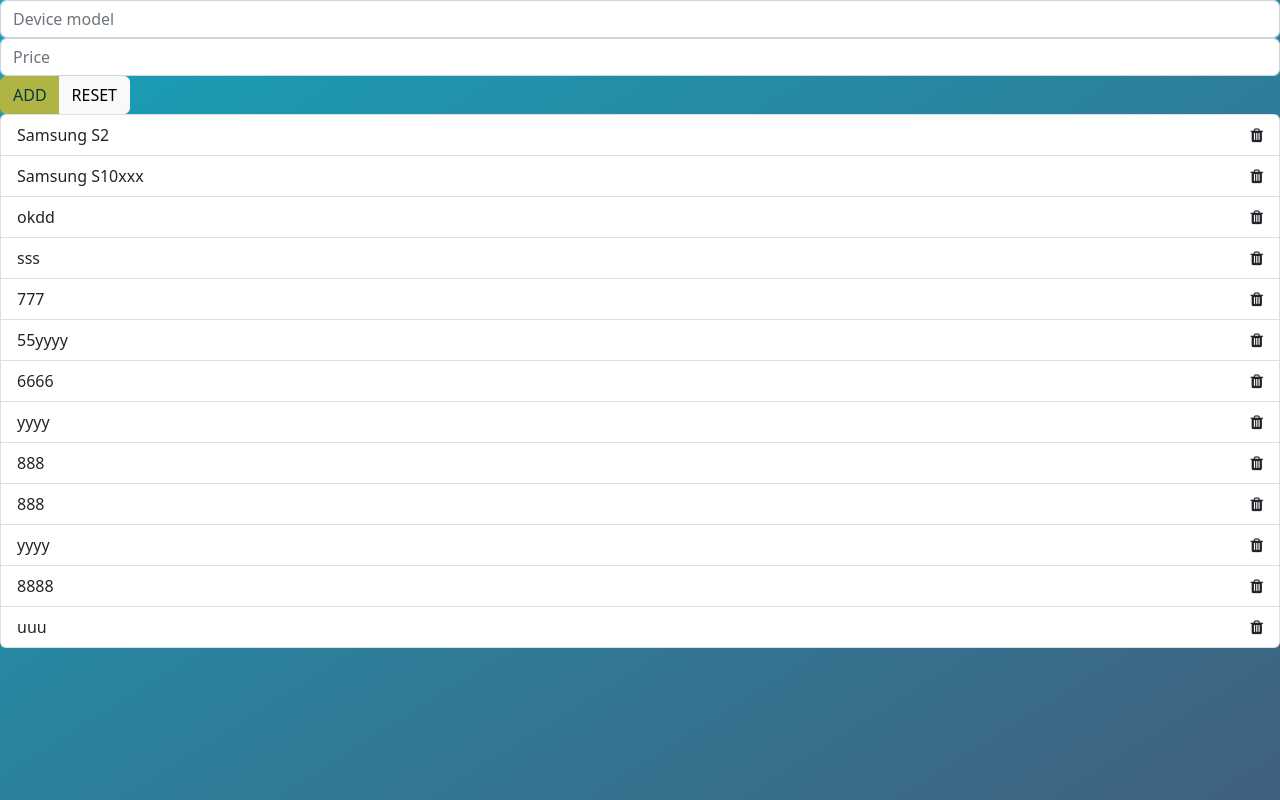
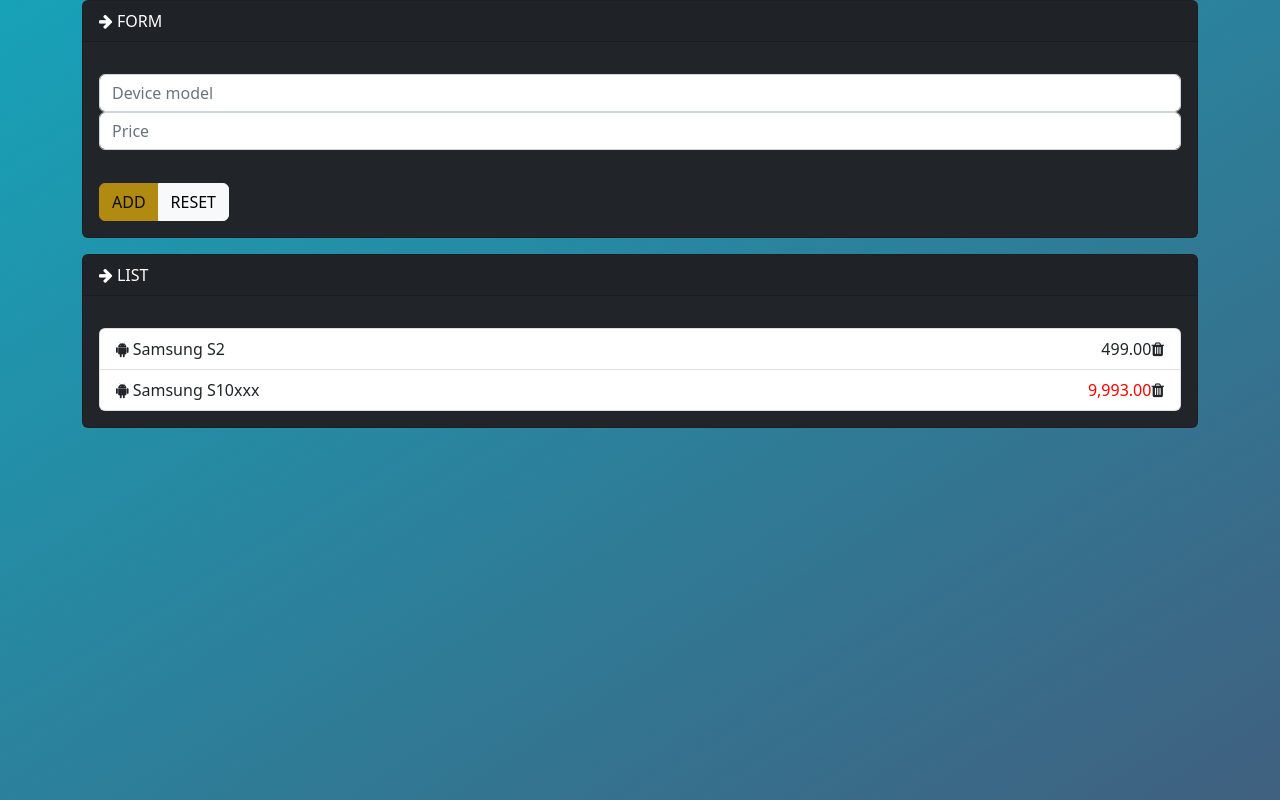
Before and after one commit to Anita-Liberatore/crud-app-catalog-phones-angular-fe, an Angular app: page /catalog in a window 1280 px wide. Built offline with nearby package versions, Linux system fonts and the light colour scheme; data requests are answered from the project's data file.

Commit message:
add nested components

```diff
--- a/server/db.json
+++ b/server/db.json
@@ -15,61 +15,6 @@
       "rate": 4,
       "id": 9,
       "desc": ""
-    },
-    {
-      "label": "okdd",
-      "price": 5,
-      "id": 10
-    },
-    {
-      "label": "sss",
-      "price": 6,
-      "id": 11
-    },
-    {
-      "label": "777",
-      "price": 8,
-      "id": 12
-    },
-    {
-      "label": "55yyyy",
-      "price": 6,
-      "id": 13
-    },
-    {
-      "label": "6666",
-      "price": 66,
-      "id": 14
-    },
-    {
-      "label": "yyyy",
-      "price": 8,
-      "id": 15
-    },
-    {
-      "label": "888",
-      "price": 9,
-      "id": 16
-    },
-    {
-      "label": "888",
-      "price": 8,
-      "id": 17
-    },
-    {
-      "label": "yyyy",
-      "price": 8,
-      "id": 18
-    },
-    {
-      "label": "8888",
-      "price": 888,
-      "id": 19
-    },
-    {
-      "label": "uuu",
-      "price": 8,
-      "id": 20
     }
   ],
   "login": {
--- a/src/app/app.component.html
+++ b/src/app/app.component.html
@@ -1 +1,3 @@
-<router-outlet></router-outlet>
+<div class="container">
+    <router-outlet></router-outlet>
+</div>
--- a/src/app/app.module.ts
+++ b/src/app/app.module.ts
@@ -10,6 +10,8 @@
 import { CatalogFormComponent } from './features/catalog-form/catalog-form.component';
 import { CatalogService } from './services/catalog.service';
 import { CatalogStore } from './store/catalog.store';
+import { IconComponent } from './features/icon/icon.component';
+import { CardComponent } from './shared/components/card/card.component';
 
 @NgModule({
   declarations: [
@@ -17,6 +19,8 @@
     CatalogComponent,
     CatalogListComponent,
     CatalogFormComponent,
+    IconComponent,
+    CardComponent,
   ],
   imports: [
     BrowserModule,
--- a/src/app/features/catalog-form/catalog-form.component.html
+++ b/src/app/features/catalog-form/catalog-form.component.html
@@ -13,6 +13,7 @@
         class="form-control"
         placeholder="Price">
 
+        <hr>
     <div class="btn-group">
         <button class="btn btn-warning"
             type="submit"
--- a/src/app/features/catalog-list/catalog-list.component.html
+++ b/src/app/features/catalog-list/catalog-list.component.html
@@ -1,10 +1,15 @@
 <ul class="list-group">
-    <li class="list-group-item"  (click)="setActive.emit(device)"
-    [ngClass]="{'active': device.id === activeDevice?.id}"
-    *ngFor="let device of devices"
-    >
+    <li class="list-group-item" (click)="setActive.emit(device)"
+        [ngClass]="{'active': device.id === activeDevice?.id}"
+        *ngFor="let device of devices">
+
+        <app-icon [os]="device.os"></app-icon>
+
+
         {{device?.label}}
         <div class="pull-right">
+            <span [style.color]="device.price> 500 ? 'red' : null ">{{device.price
+                | number: '1.2-2' }}</span>
             <i class="fa fa-trash" (click)="deleteHandler($event, device)"></i>
         </div>
     </li>
--- a/src/app/features/catalog/catalog.component.html
+++ b/src/app/features/catalog/catalog.component.html
@@ -1,14 +1,18 @@
 <!--<pre>{{activeDevice | json }}</pre> -->
 
+<app-card title="FORM">
     <app-catalog-form
         [activeDevice]="catalogStore.activeDevice"
         (save)="catalogService.save($event)"
-    (reset)="catalogService.reset()"></app-catalog-form>
+        (reset)="catalogService.reset()">
+    </app-catalog-form>
+</app-card>
 
-
+<app-card title="LIST">
     <app-catalog-list
         [devices]="catalogStore.devices"
         [activeDevice]="catalogStore.activeDevice"
         (setActive)="catalogService.setActive($event)"
         (delete)="catalogService.deleteHandler($event)">
     </app-catalog-list>
+</app-card>
--- /dev/null
+++ b/src/app/features/icon/icon.component.html
@@ -0,0 +1,4 @@
+<i class="fa" [ngClass]="{
+    'fa-android': os === 'android',
+    'fa-apple': os === 'ios'
+    }"></i>
--- /dev/null
+++ b/src/app/features/icon/icon.component.ts
@@ -0,0 +1,17 @@
+import { Component, Input, OnInit } from '@angular/core';
+
+@Component({
+  selector: 'app-icon',
+  templateUrl: './icon.component.html',
+  styleUrls: ['./icon.component.css']
+})
+export class IconComponent implements OnInit {
+
+  @Input() os: string | null = null;
+
+  constructor() { }
+
+  ngOnInit(): void {
+  }
+
+}
--- /dev/null
+++ b/src/app/shared/components/card/card.component.html
@@ -0,0 +1,18 @@
+<div class="card bg-dark mb-3">
+    <div
+      class="card-header text-white mb-3"
+      (click)="opened = !opened"
+    >
+      <i class="fa"
+         [ngClass]="{
+            'fa-arrow-right': opened,
+            'fa-arrow-down': !opened
+          }"
+      ></i>
+      {{title}}
+    </div>
+
+    <div class="card-body" *ngIf="opened">
+      <ng-content></ng-content>
+    </div>
+  </div>
--- /dev/null
+++ b/src/app/shared/components/card/card.component.ts
@@ -0,0 +1,18 @@
+import { Component, Input, OnInit } from '@angular/core';
+
+@Component({
+  selector: 'app-card',
+  templateUrl: './card.component.html',
+  styleUrls: ['./card.component.css']
+})
+export class CardComponent implements OnInit {
+
+  @Input() title: string = '';
+  opened = true;
+
+  constructor() { }
+
+  ngOnInit(): void {
+  }
+
+}
```
Also changed, not shown: src/app/features/icon/icon.component.css (added), src/app/shared/components/card/card.component.css (added), 2 other files (tests, documents, lock files or other folders). Lines whose indentation alone changed are shown as unchanged.
